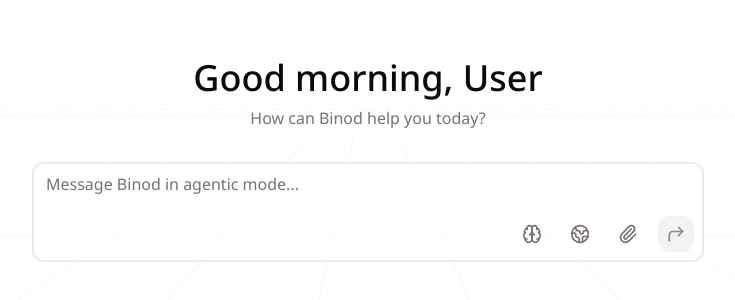
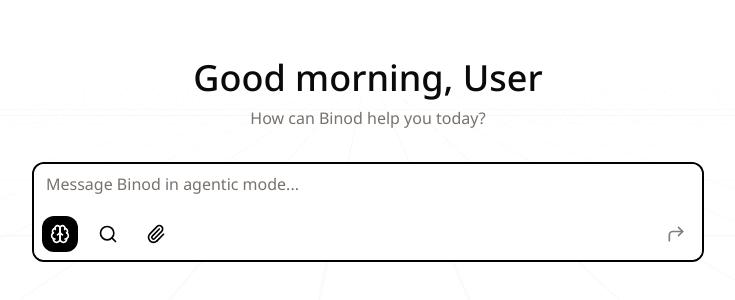
Before and after one commit to shubham-attri/binod2, a Next.js app: page / in a window 1280 px wide. Shown: the part 240-540 px from the top of the page, without its empty margins (272-1007 px from the left). Built offline with nearby package versions, Linux system fonts and the light colour scheme.

Commit message:
fix : improved the wrapping in chat-interface and document sheet

```diff
--- a/components/chat/ChatInterface.tsx
+++ b/components/chat/ChatInterface.tsx
@@ -3,7 +3,7 @@
 import { useState, useEffect, useRef } from "react";
 import { ChatInput } from "@/components/ui/chat-input";
 import { ScrollArea } from "@/components/ui/scroll-area";
-import { Copy, ThumbsUp, ThumbsDown, RotateCcw, X, Paperclip, ChevronDown, ChevronUp } from "lucide-react";
+import { Copy, ThumbsUp, ThumbsDown, RotateCcw, X, ChevronDown, ChevronUp } from "lucide-react";
 import { Button } from "@/components/ui/button";
 import { toast } from "sonner";
 import { sendChatMessage, uploadDocument } from "@/lib/api/api";
@@ -49,6 +49,16 @@
   const messagesEndRef = useRef<HTMLDivElement>(null);
   const [isFavorite, setIsFavorite] = useState(false);
   const [title, setTitle] = useState("New Chat");
+  const [expandedMessages, setExpandedMessages] = useState<Set<string>>(new Set());
+
+  const toggleExpanded = (id: string) => {
+    setExpandedMessages(prev => {
+      const copy = new Set(prev);
+      if (copy.has(id)) copy.delete(id);
+      else copy.add(id);
+      return copy;
+    });
+  };
 
   const scrollToBottom = () => {
     messagesEndRef.current?.scrollIntoView({ behavior: "smooth" });
@@ -341,7 +351,27 @@
                     </div>
                   ) : (
                     <>
-                      <p className="text-sm text-foreground break-words whitespace-pre-wrap">{message.content}</p>
+                      {message.role === 'user' ? (
+                        <>
+                          <p className={"text-sm text-foreground break-words whitespace-pre-wrap " + (expandedMessages.has(message.id) ? "" : "max-h-12 overflow-hidden")}>
+                            {message.content}
+                          </p>
+                          {!expandedMessages.has(message.id) && message.content.length > 100 && (
+                            <button className="text-xs text-primary mt-1" onClick={() => toggleExpanded(message.id)}>
+                              Read more
+                            </button>
+                          )}
+                          {expandedMessages.has(message.id) && (
+                            <button className="text-xs text-primary mt-1" onClick={() => toggleExpanded(message.id)}>
+                              Show less
+                            </button>
+                          )}
+                        </>
+                      ) : (
+                        <p className="text-sm text-foreground break-words whitespace-pre-wrap">
+                          {message.content}
+                        </p>
+                      )}
                       <div className="flex justify-end gap-1 mt-2 opacity-0 group-hover:opacity-100 transition-opacity">
                         <Button
                           variant="ghost"
@@ -426,47 +456,6 @@
                 </div>
               </div>
             )}
-            {documents.length > 0 && (
-              <div className="relative">
-                <div className="absolute left-0 top-0 bottom-0 w-[2px] bg-border" />
-                <div className="pl-3">
-                  <p className="text-xs text-muted-foreground mb-1">Attachments:</p>
-                  <div className="flex flex-wrap gap-2">
-                    {documents.map((doc, index) => (
-                      <div
-                        key={index}
-                        className="flex items-center gap-2 bg-muted p-2 rounded-md"
-                      >
-                        {doc.type?.startsWith('image/') ? (
-                          <img
-                            src={doc.url}
-                            alt={doc.name}
-                            className="h-8 w-8 object-cover rounded"
-                          />
-                        ) : (
-                          <div className="h-8 w-8 bg-primary/10 rounded flex items-center justify-center">
-                            <Paperclip className="h-4 w-4 text-primary" />
-                          </div>
-                        )}
-                        <span className="text-sm truncate max-w-[150px]">{doc.name}</span>
-                        <Button
-                          type="button"
-                          variant="ghost"
-                          size="sm"
-                          className="h-6 w-6 p-0"
-                          onClick={() => {
-                            const newDocs = documents.filter((_, i) => i !== index);
-                            setDocuments(newDocs);
-                          }}
-                        >
-                          <X className="h-4 w-4" />
-                        </Button>
-                      </div>
-                    ))}
-                  </div>
-                </div>
-              </div>
-            )}
           </div>
           <ChatInput
             onSubmit={handleSubmit}
--- a/components/ui/chat-input.tsx
+++ b/components/ui/chat-input.tsx
@@ -168,7 +168,7 @@
       )}
 
       <div className="space-y-2">
-        <div className="border-2 border-border/80 rounded-xl overflow-hidden">
+        <div className="border-2 border-black rounded-xl overflow-hidden">
           <Textarea
             ref={textareaRef}
             value={input}
@@ -191,66 +191,59 @@
             rows={1}
           />
 
-          <div className="flex items-center justify-end gap-3 p-2  border-border/80 bg-background/50">
+          <div className="flex items-center justify-between gap-3 p-2 bg-background">
+            <div className="flex items-center gap-3">
               <Button
                 type="button"
                 variant="ghost"
                 size="icon"
+                onClick={() => setMode('agentic')}
+                disabled={disabled || isProcessing}
                 className={cn(
-                "h-9 w-9 rounded-xl hover:bg-primary/5",
-                mode === 'research' && "text-blue-500 bg-blue-500/5 hover:bg-blue-500/10"
+                  'h-9 w-9 rounded-xl',
+                  mode === 'agentic' ? 'bg-black text-white' : 'text-black'
                 )}
-              onClick={() => setMode(mode === 'agentic' ? 'research' : 'agentic')}
-              disabled={disabled || isProcessing}
-              title={mode === 'agentic' ? "Switch to Research Mode" : "Switch to Agentic Mode"}
+                title="Agentic Mode"
               >
-              {mode === 'agentic' ? (
-                <Brain className="h-5 w-5 text-muted-foreground" />
-              ) : (
-                <Search className="h-5 w-5" />
-              )}
+                <Brain className="h-5 w-5" />
               </Button>
-
               <Button
                 type="button"
                 variant="ghost"
                 size="icon"
-              className="h-9 w-9 rounded-xl hover:bg-primary/5"
+                onClick={() => setMode('research')}
                 disabled={disabled || isProcessing}
-              title="Web Search"
+                className={cn(
+                  'h-9 w-9 rounded-xl',
+                  mode === 'research' ? 'bg-black text-white' : 'text-black'
+                )}
+                title="Research Mode"
               >
-              <Globe2 className="h-5 w-5 text-muted-foreground" />
+                <Search className="h-5 w-5" />
               </Button>
-
               <Button
                 type="button"
                 variant="ghost"
                 size="icon"
-              className="h-9 w-9 rounded-xl hover:bg-primary/5"
                 onClick={() => fileInputRef.current?.click()}
                 disabled={disabled || isProcessing || isUploading || files.length >= 5}
-              title={files.length >= 5 ? "Maximum files reached" : "Attach files"}
+                className="h-9 w-9 text-black"
+                title={files.length >= 5 ? 'Maximum files reached' : 'Attach files'}
               >
-              <Paperclip className={cn(
-                "h-5 w-5",
-                files.length >= 5 ? "text-muted-foreground/50" : "text-muted-foreground"
-              )} />
+                <Paperclip className="h-5 w-5" />
               </Button>
-
+            </div>
             <Button
               type="submit"
-              variant="secondary"
+              variant="ghost"
               size="icon"
-              className={cn(
-                "h-9 w-9 bg-primary/10 hover:bg-primary/20 rounded-xl transition-colors",
-                isProcessing && "animate-pulse"
-              )}
+              className={cn('h-9 w-9 rounded-xl text-black', isProcessing && 'animate-pulse')}
               disabled={(!input.trim() && files.length === 0) || disabled || isProcessing}
             >
               {isProcessing ? (
-                <Loader2 className="h-5 w-5 animate-spin" />
+                <Loader2 className="h-5 w-5 animate-spin text-black" />
               ) : (
-                <CornerUpRight className="h-5 w-5" />
+                <CornerUpRight className="h-5 w-5 text-black" />
               )}
             </Button>
           </div>
```
Lines whose indentation alone changed are shown as unchanged.
